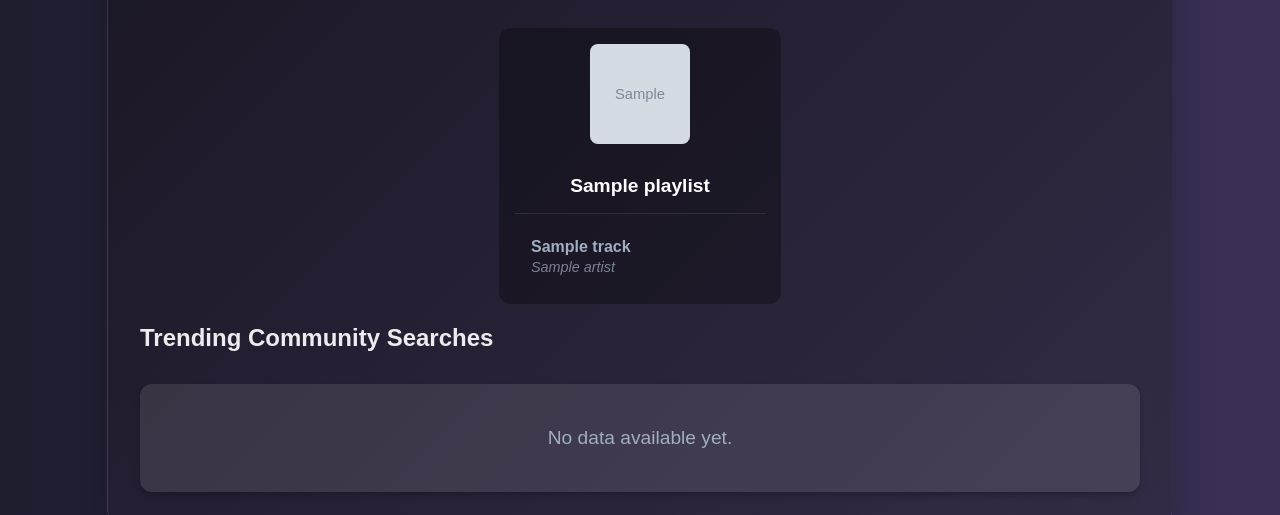
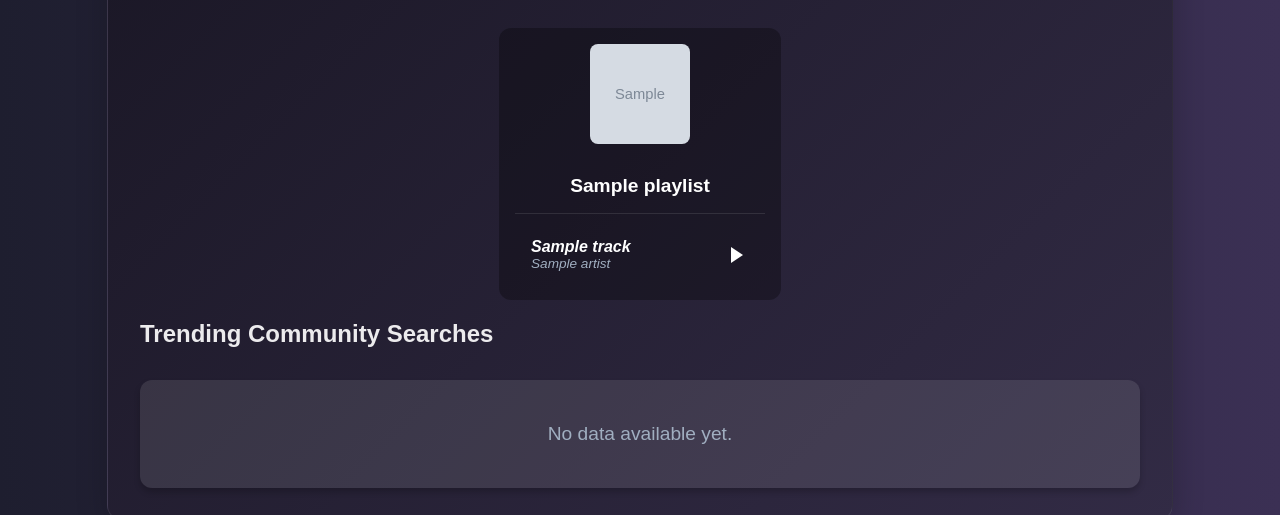
Before and after one commit to PaursaK/GenAI-Playlist, a Flask app: template templates/home.html in a window 1280 px wide. Shown: the part 635-1150 px from the top of the page. Run offline with Flask 3, Linux system fonts and the light colour scheme; the template is opened without the code that fills it: most values are stand-ins (such as "Sample title", 1, 10 or a date in 2020); grey boxes marked "Sample" are stand-in pictures; some libraries are stand-ins or nearby versions.

Commit message:
added a togglable play button for the songs

```diff
--- a/app.py
+++ b/app.py
@@ -1,9 +1,10 @@
-from flask import Flask, render_template, redirect, request, url_for, session
+from flask import Flask, render_template, redirect, request, url_for, session, jsonify
 from authlib.integrations.flask_client import OAuth
 import os
 from dotenv import load_dotenv
 import secrets
 import requests
+import json
 load_dotenv()
 
 
@@ -25,7 +26,8 @@ spotify = oauth.register(
     client_secret=os.environ.get('SPOTIFY_CLIENT_SECRET'),
     authorize_url='https://accounts.spotify.com/authorize',
     access_token_url='https://accounts.spotify.com/api/token',
-    client_kwargs={'scope': 'user-library-read playlist-modify-public playlist-modify-private user-read-email user-read-private'},
+    client_kwargs={'scope': 'streaming user-library-read playlist-modify-public playlist-modify-private user-read-email user-read-private user-read-playback-state user-modify-playback-state app-remote-control'
+},
 )
 
 
@@ -38,10 +40,11 @@ def spotify_login():
     # Generate a random state value for security
     session['oauth_state'] = secrets.token_hex(16)
 
-    # Redirect to Spotify's authorization page
+    # Redirect to Spotify's authorization page with updated scope
     return spotify.authorize_redirect(
         redirect_uri=url_for('spotify_callback', _external=True),
-        state=session['oauth_state']
+        state=session['oauth_state'],
+        scope='streaming user-library-read playlist-modify-public playlist-modify-private user-read-email user-read-private user-read-playback-state user-modify-playback-state app-remote-control'
     )
 
 @app.route('/callback/spotify')
@@ -68,6 +71,7 @@ def home():
         return redirect(url_for('login'))
 
     token = session['spotify_token']
+    print(f'Access Token: {token["access_token"]}')  # Debugging line to check the access token
     headers = {
         'Authorization': f"Bearer {token['access_token']}"
     }
@@ -93,12 +97,14 @@ def home():
             tracks_data = tracks_response.json()
             playlist['tracks'] = [track['track'] for track in tracks_data.get('items', [])[:3]]  # First 3 tracks per playlist
 
+        print("Spotify Token:", session.get('spotify_token'))
+
         return render_template('home.html',
-                               user=profile_data,
-                               playlists=playlists)  # Send only first 3 playlists
+                            user=profile_data,
+                            playlists=playlists,
+                            spotify_token=token['access_token'])  # Check if token is passed correctly
     except Exception as e:
         return f"Error fetching user data: {str(e)}", 400
-
 
 
 @app.route('/logout')
--- a/static/css/home.css
+++ b/static/css/home.css
@@ -193,21 +193,62 @@ body {
     /* transform: translateY(-2px); Lift effect */
 }
 
-/* Track name styling */
-.track-name {
-    font-weight: 600; /* Make track name bold */
-    font-size: 1rem; /* Slightly increase font size for track name */
-    margin-bottom: 0.2rem; /* Small space between track name and artist */
+.track-info {
+    display: flex;
+    justify-content: space-between; /* Push elements apart */
+    align-items: center; /* Vertically align */
+    width: 100%;
 }
 
-/* Artist name styling */
-.track-artist {
-    color: #A0AEC0; /* Keep artist name in the subtle color */
-    font-style: italic; /* Italicize artist name */
-    opacity: 0.7; /* Make artist name a bit lighter */
-    font-size: 0.9rem; /* Slightly smaller font for artist */
+.track-text {
+    display: flex;
+    flex-direction: column; /* Stack track name & artist */
 }
 
+.track-name {
+    font-size: 1rem;
+    font-weight: bold;
+    font-style: italic;
+    color: white;
+}
+
+.track-artist {
+    font-size: 0.85rem;
+    font-style: italic;
+    color: #A0AEC0; /* Slightly faded text */
+}
+
+.play-button {
+    background: none;
+    border: none;
+    cursor: pointer;
+    padding: 0;
+    display: flex;
+    align-items: center;
+    transition: transform 0.2s ease-in-out; /* Smooth animation */
+}
+
+.play-button:hover {
+    transform: scale(1.2); /* Increase size on hover */
+}
+
+.play-button:active {
+    transform: scale(0.95);
+}
+
+.play-icon {
+    width: 16px;
+    height: 16px;
+    fill: white;
+}
+
+.play-button.paused .play-icon {
+    content: "";
+}
+
+.play-button.paused .play-icon path {
+    d: path("M6 5h4v14H6zm8 0h4v14h-4z"); /* Pause icon */
+}
 
 
 /* Trending Community Searches */
--- a/static/js/script.js
+++ b/static/js/script.js
@@ -16,3 +16,18 @@ document.addEventListener('click', function(event) {
         dropdown.classList.remove('show');
     }
 });
+
+function togglePlayPause(button) {
+    let svg = button.querySelector("svg");
+
+    let pause = '<path d="M6 5h4v14H6zM14 5h4v14h-4z"></path>';
+    let play = '<path d="M6 4l12 8-12 8V4z"></path>';
+
+    if (svg.innerHTML.includes("M6 4l12 8-12 8V4z")) {
+        // If it's the play icon, switch to pause
+        svg.innerHTML = pause;
+    } else {
+        // If it's the pause icon, switch to play
+        svg.innerHTML = play;
+    }
+}
--- a/templates/home.html
+++ b/templates/home.html
@@ -6,6 +6,7 @@
     <title>{{ user.display_name }}'s Profile</title>
     <link rel="stylesheet" href="{{ url_for('static', filename='css/home.css') }}">
     <script src="{{ url_for('static', filename='js/script.js') }}" defer></script>
+    <script src="https://sdk.scdn.co/spotify-player.js"></script>  <!-- Import SDK -->
 </head>
 <body>
 
@@ -55,8 +56,19 @@
                 <ul class="track-list">
                     {% for track in playlist.tracks %}
                     <li>
-                        <div class="track-name">{{ track.name }}</div>
-                        <div class="track-artist">{{ track.artists[0].name }}</div>
+                        <div class="track-info">
+                            <div class="track-text">
+                                <div class="track-name">{{ track.name }}</div>
+                                <div class="track-artist">{{ track.artists[0].name }}</div>
+                            </div>
+                            <button class="play-button"
+                                    onclick="togglePlayPause(this)"
+                                    data-track-uri="{{ track.uri }}">
+                                <svg width="24" height="24" viewBox="0 0 24 24" fill="white" xmlns="http://www.w3.org/2000/svg">
+                                    <path d="M6 4l12 8-12 8V4z"></path> <!-- Default play icon -->
+                                </svg>
+                            </button>
+                        </div>
                     </li>
                     {% endfor %}
                 </ul>
```
